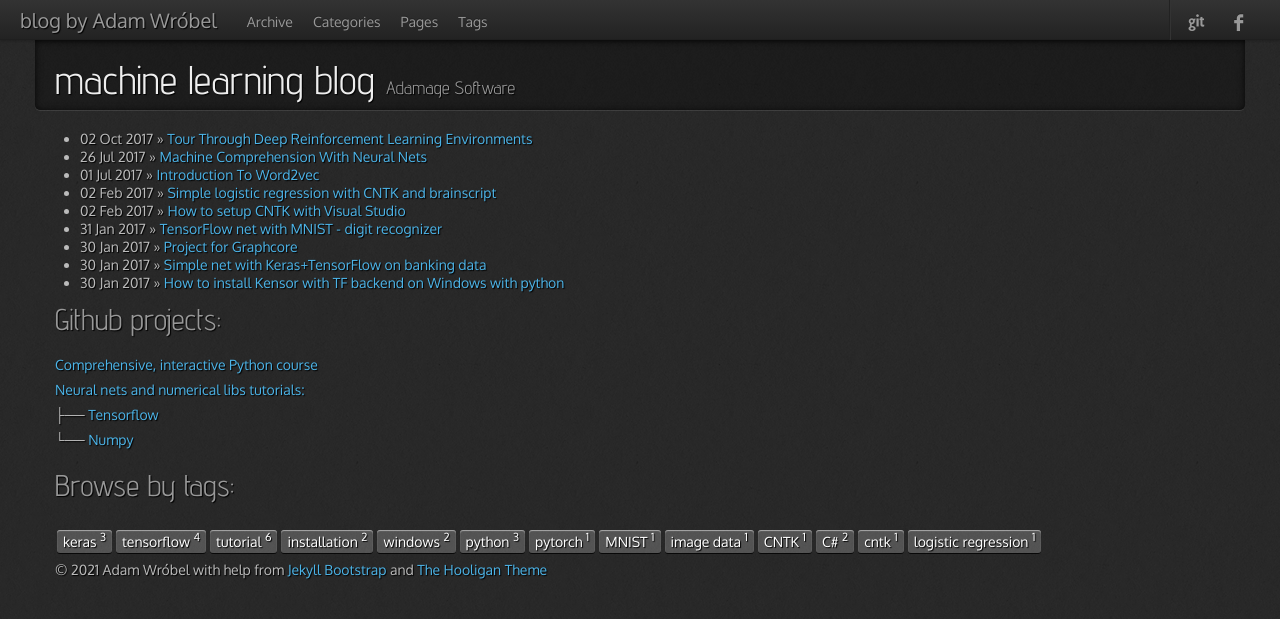
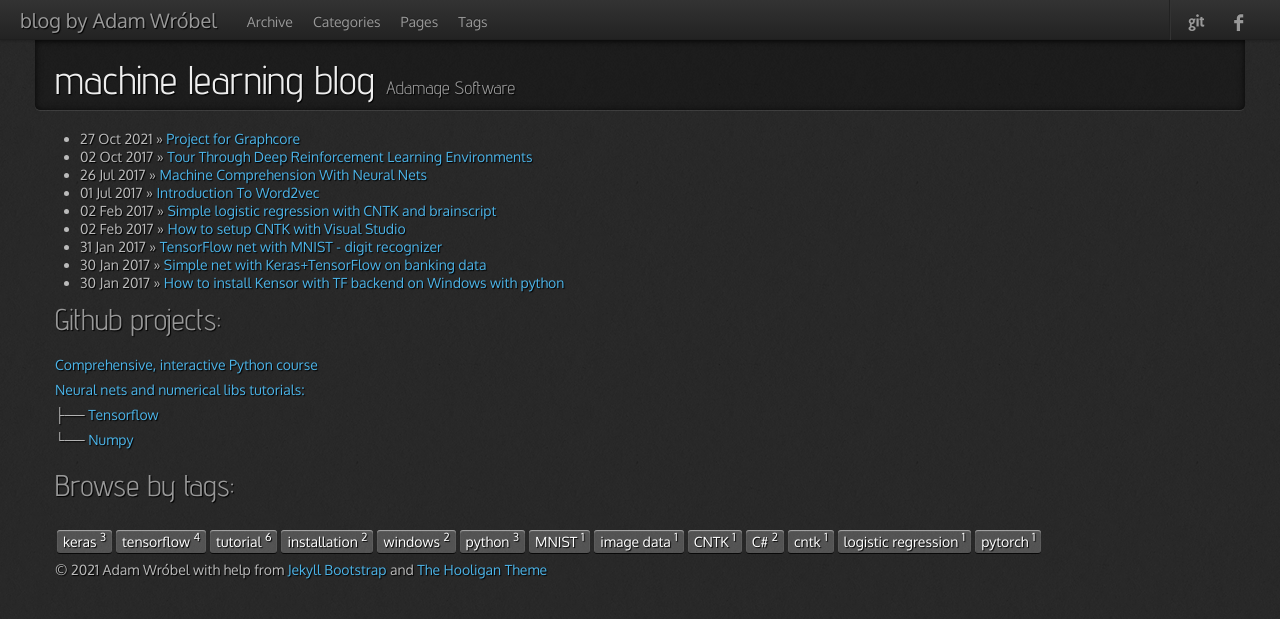
Before and after one commit to Adamage/adamage.github.io, a Jekyll site: the page built from index.md, in a window 1280 px wide. Shown: the top 619 px of the page. Built offline with Jekyll 4.4.1, drawn with Linux system fonts in a browser that asks for light colours; nearby versions of some CDN libraries.

Commit message:
Update 2021-10-27-Contributing-to-Graphcore-tutorials.md

```diff
--- a/_posts/2021-10-27-Contributing-to-Graphcore-tutorials.md
+++ b/_posts/2021-10-27-Contributing-to-Graphcore-tutorials.md
@@ -1,7 +1,7 @@
 ---
 layout: post
 title:  "Project for Graphcore"
-date:   2017-01-30 16:16:01 +0000
+date:   2021-10-27 16:16:01 +0000
 categories: tutorial
 tags : [keras, tensorflow, tutorial, pytorch]
 ---
```
